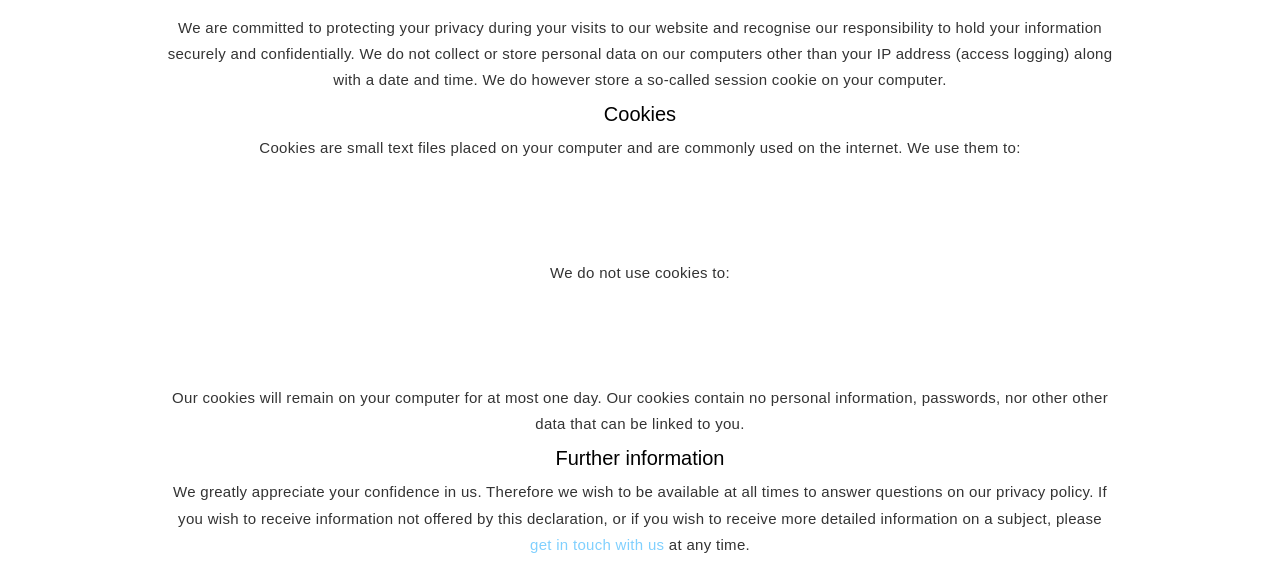
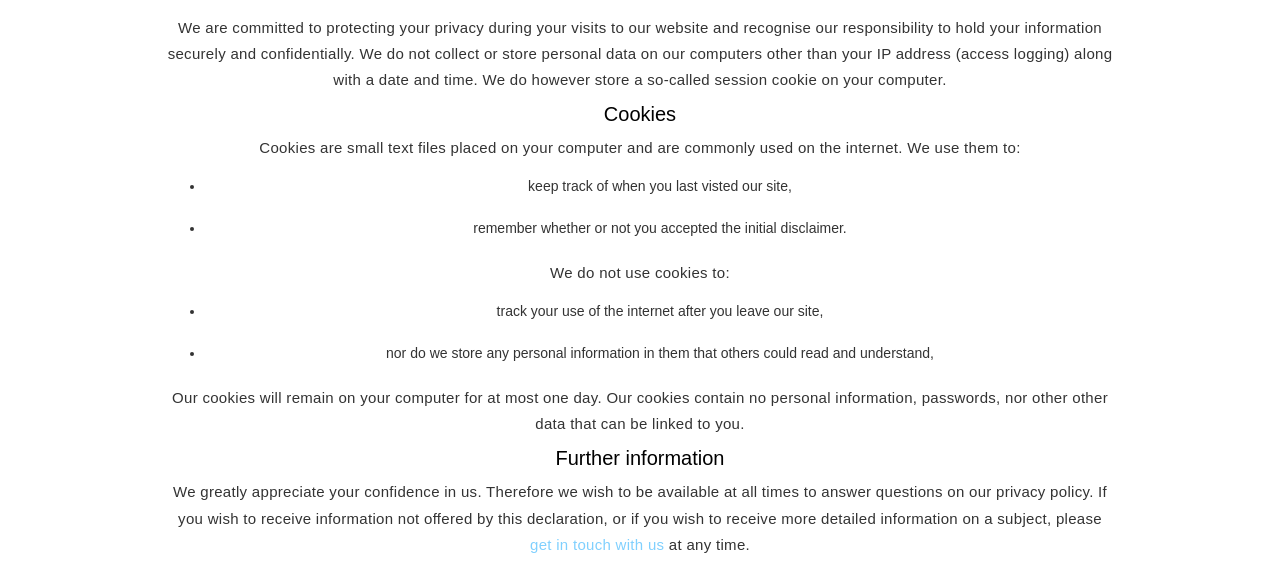
Before and after one commit to pamiya-hldg/pamiya.org, a plain HTML site: page privacy.html in a window 1280 px wide. Shown: the part 226-800 px from the top of the page. Drawn offline with Linux system fonts and the light colour scheme; a web font is replaced by a local one.

Commit message:
black li's on white

```diff
--- a/privacy.html
+++ b/privacy.html
@@ -113,14 +113,14 @@ computer.</p>
                 <h6>Cookies</h6>
                 <p class="subline scroll-animated-from-bottom">Cookies are small text files placed on your computer and are commonly used on the internet.  We use them to:</p>
                 <ul>
-                   <li>keep track of when you last visted our site,</li>
-                   <li>remember whether or not you accepted the initial disclaimer.</li>
+                   <li class="white">keep track of when you last visted our site,</li>
+                   <li class="white">remember whether or not you accepted the initial disclaimer.</li>
                 </ul>
 
                 <p class="subline scroll-animated-from-bottom">We do not use cookies to:</p>
                 <ul>
-                   <li>track your use of the internet after you leave our site,</li>
-                   <li>nor do we store any personal information in them that others could read and understand,</li>
+                   <li class="white">track your use of the internet after you leave our site,</li>
+                   <li class="white">nor do we store any personal information in them that others could read and understand,</li>
                 </ul>
                 <p class="subline scroll-animated-from-bottom">Our cookies will remain on your computer for at most one day.  Our cookies contain no personal information, passwords, nor other other data that can be linked to you.</p>
 
```
